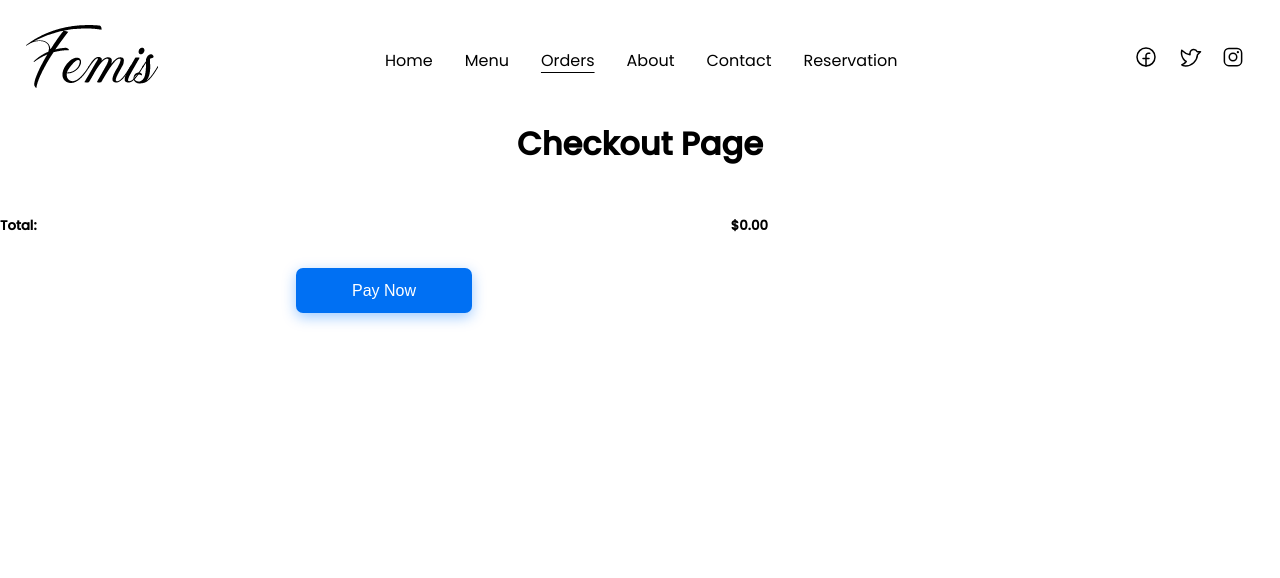
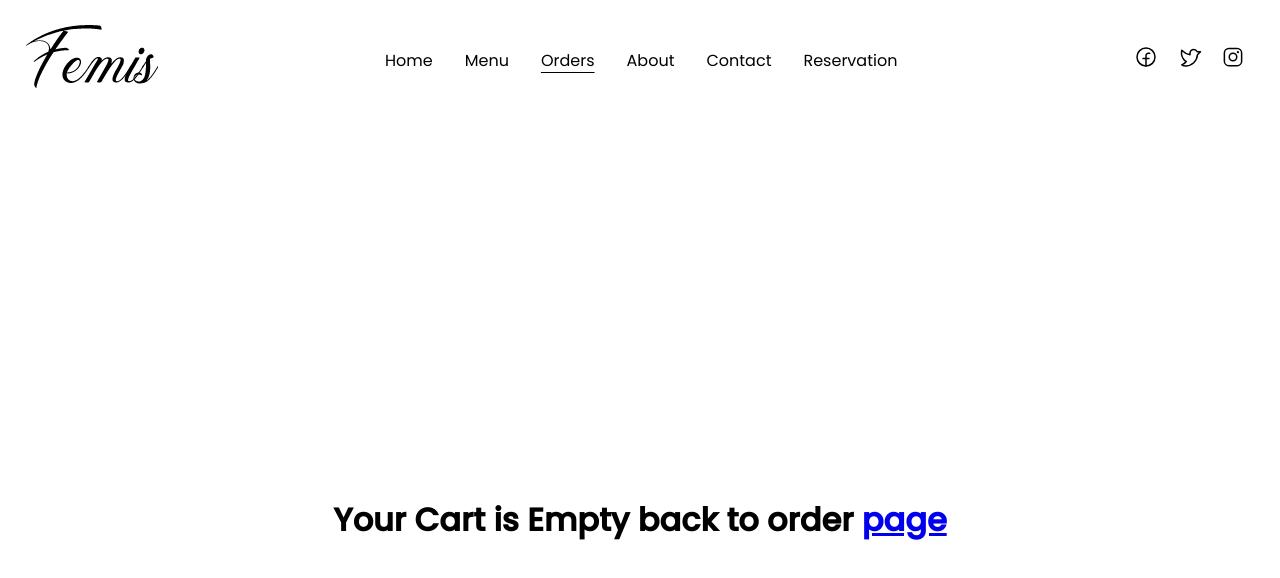
Before and after one commit to femiopebiyi/restaurant-site, a React (Vite) app: page /orders/ordercheckout in a window 1280 px wide. Shown: the top 578 px of the page. Built offline with nearby package versions, Linux system fonts and the light colour scheme; a web font is replaced by a local one.

Commit message:
empty cart display

```diff
--- a/src/App.css
+++ b/src/App.css
@@ -485,6 +485,8 @@ header{
         color: rgb(255, 255, 255);
         margin-top: .5em;
                 font-family: "Poppins";
+                border: none;
+                cursor: pointer;
 }
 
 .toppings{
@@ -588,6 +590,14 @@ header{
     width: 300px;
     height: 300px;
     object-fit: cover;
+}
+
+.empty-cart{
+    height: 100vh;
+    width: 100vw;
+    display: flex;
+    justify-content: center;
+    align-items: center;
 }
 
 @media only screen and (min-width: 800px) and (max-width: 1800px) {
@@ -781,4 +791,8 @@ header{
         .single-order p {
             font-size: .7rem;
         }
+
+                .empty-cart {
+                    font-size: .5rem;
+                }
 }
--- a/src/pages/Orders/OrderCheckout.tsx
+++ b/src/pages/Orders/OrderCheckout.tsx
@@ -1,12 +1,10 @@
-import { useContext, useEffect, useState} from "react"
-import { OrderContext } from "../../context/order-context"
+import { useContext, useEffect, useState } from "react";
+import { OrderContext } from "../../context/order-context";
 import { XIcon } from "lucide-react";
-
-
-
+import { Link } from "react-router-dom";
 
 const OrderCheckout = () => {
-  const {order, removeOrder} = useContext(OrderContext)
+  const { order, removeOrder } = useContext(OrderContext);
 
   const [total, setTotal] = useState(0);
 
@@ -18,34 +16,40 @@ const OrderCheckout = () => {
     setTotal(t);
   }, [order]);
 
-
-
-
   return (
+    order.length > 0 ? (
       <div className="order-checkout">
-      <h1 style={{textAlign: "center"}}>Checkout Page</h1>
+        <h1 style={{ textAlign: "center" }}>Checkout Page</h1>
         <div className="single-con">
-      {order.map((item, key)=>{
-        return <div className="single-order" key={key}>
-
-          <p><XIcon color="red" onClick={()=>{
-            removeOrder(item.id)
-          }}/>{`${item.quantity} ${item.name} ${item.topping !== 'none' ? `with ${item.topping} topping` : ' '}`} </p>
+          {order.map((item, key) => (
+            <div className="single-order" key={key}>
+              <p>
+                <XIcon
+                  color="red"
+                  onClick={() => {
+                    removeOrder(item.id);
+                  }}
+                />
+                {`${item.quantity} ${item.name} ${item.topping !== 'none' ? `with ${item.topping} topping` : ' '}`}
+              </p>
               <h4>${item.finalPrice}</h4>
             </div>
-      })}
+          ))}
 
-      <div className="total-con" style={{display: "flex", justifyContent: "space-between", marginTop: "3em"}}>
+          <div className="total-con" style={{ display: "flex", justifyContent: "space-between", marginTop: "3em" }}>
             <h5>Total:</h5>
             <h5>${total.toFixed(2)}</h5>
           </div>
 
           <button className="buy-now">Pay Now</button>
         </div>
-
-
+      </div>
+    ) : (
+      <div className="empty-cart">
+        <h1>Your Cart is Empty back to order <Link to= "..">page</Link></h1>
       </div>
     )
-}
+  );
+};
 
-export default OrderCheckout
+export default OrderCheckout;
```
Lines whose indentation alone changed are shown as unchanged.
